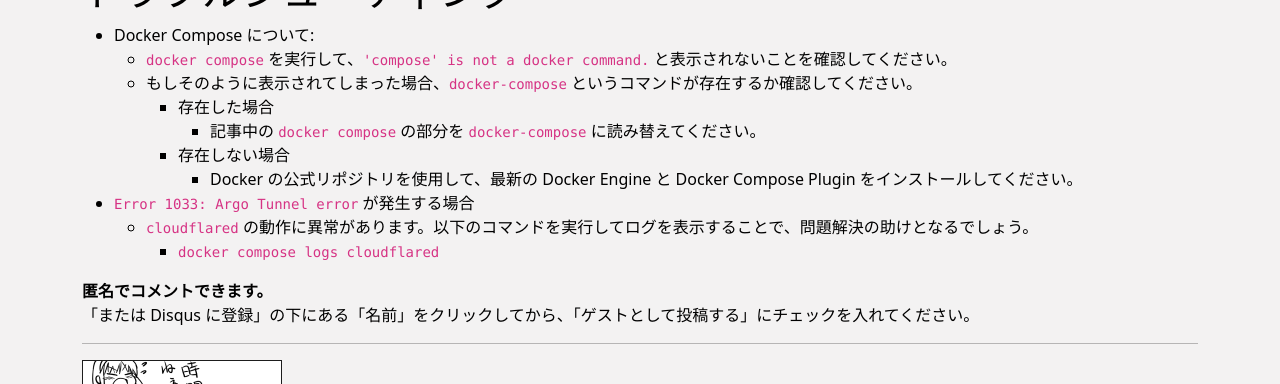
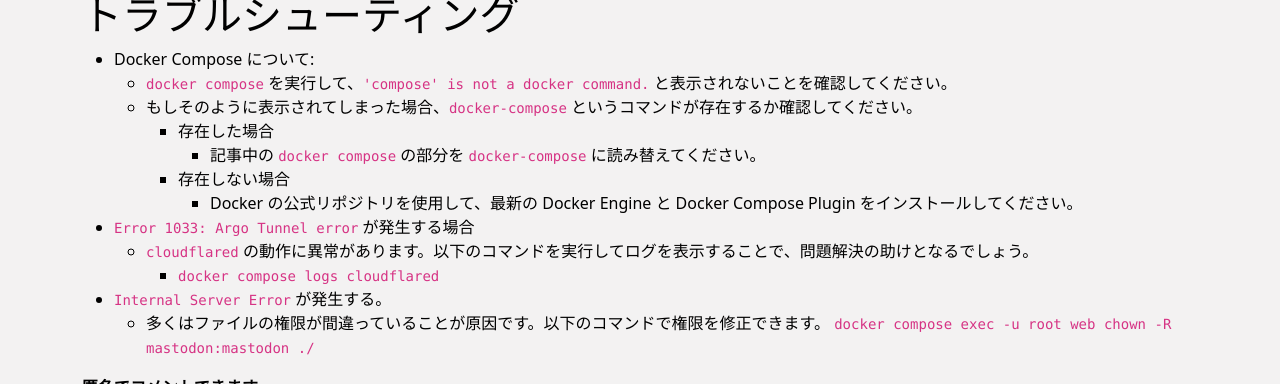
Before and after one commit to yudejp/yude.jp_v3, a Jekyll site: the page built from _posts/2022-07-25-install-mastodon.md, in a window 1280 px wide and 900 px high, scrolled down 2720 px, cut to the strip 0-384 px from the top of the window. Built offline with Jekyll 4.4.1, drawn with Linux system fonts in a browser that asks for light colours; nearby versions of some CDN libraries; comment, search, counter and statistics services are not loaded; some of the changed text lies outside the part shown.

Commit message:
feat: update article

```diff
--- a/_posts/2022-07-25-install-mastodon.md
+++ b/_posts/2022-07-25-install-mastodon.md
@@ -62,6 +62,7 @@
     * コマンド2: `docker compose run --rm web bundle exec rake mastodon:webpush:generate_vapid_key`
 
 * 以下が `.env.production` 中の設定項目です。
+    * `S3_ENABLED`: `false` に設定します。
     * `LOCAL_DOMAIN`: Mastodon を稼働させる予定のドメイン (例: `mstdn.yude.jp`)
     * `REDIS_HOST`: `redis` に変更してください。
     * `DB_HOST`: `db` に変更してください。
@@ -132,3 +133,7 @@
 * `Error 1033: Argo Tunnel error` が発生する場合
     * `cloudflared` の動作に異常があります。以下のコマンドを実行してログを表示することで、問題解決の助けとなるでしょう。
         * `docker compose logs cloudflared`
+
+* `Internal Server Error` が発生する。
+    * 多くはファイルの権限が間違っていることが原因です。以下のコマンドで権限を修正できます。
+        `docker compose exec -u root web chown -R mastodon:mastodon ./`
```
